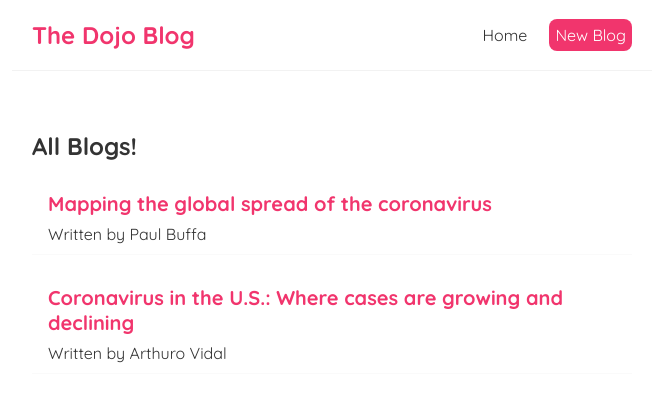
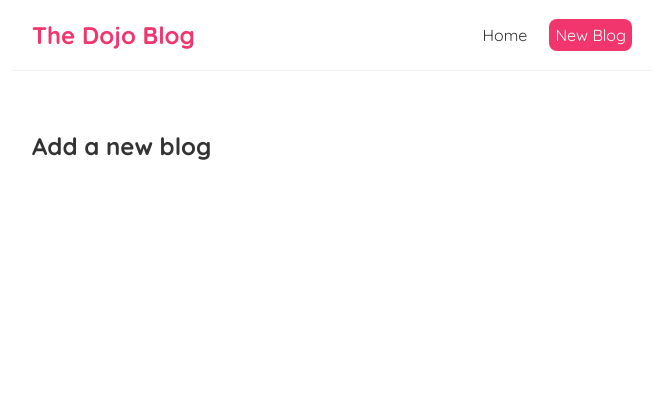
Before and after one commit to samseen/dojo-blog, a React (Create React App) app: page /create in a window 1280 px wide. Shown: the top 400 px of the page, without its empty margins (308-971 px from the left). Built offline with nearby package versions, Linux system fonts and the light colour scheme; data requests are answered from the project's data file; the HTML template or start-up script is replaced by a standard one.

Commit message:
Created the Create Route.

```diff
--- a/src/App.js
+++ b/src/App.js
@@ -1,6 +1,7 @@
 import Navbar from './Navbar/Navbar';
 import Home from './Home/Home';
 import { BrowserRouter as Router, Route, Switch } from 'react-router-dom';
+import Create from './Create';
 
 const App = () => {
 
@@ -13,6 +14,9 @@
             <Route path="/" exact>
               <Home />
             </Route>
+            <Route path="/create" exact>
+              <Create />
+            </Route>
             <Home />
           </Switch>
         </div>
--- /dev/null
+++ b/src/Create.js
@@ -0,0 +1,11 @@
+import React from 'react'
+
+const Create = () => {
+    return (
+        <div className="create">
+            <h2>Add a new blog</h2>
+        </div>
+    )
+}
+
+export default Create
```
